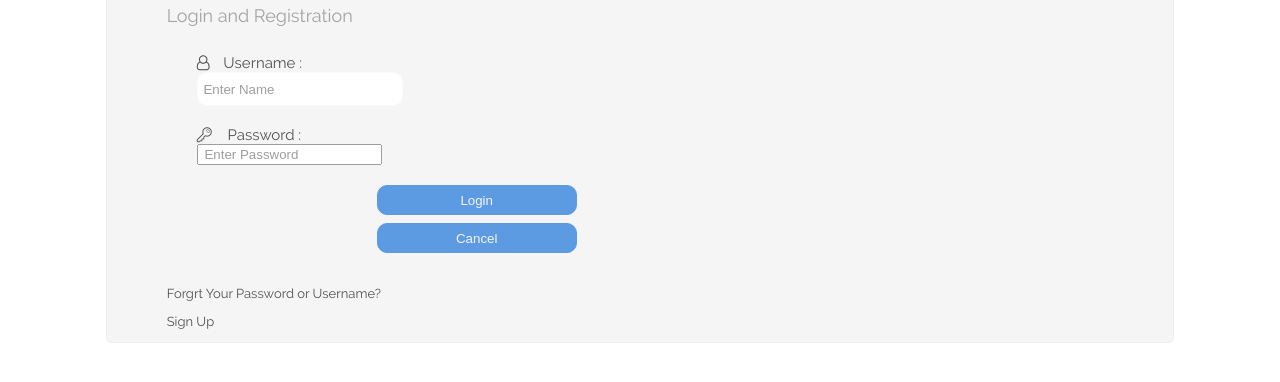
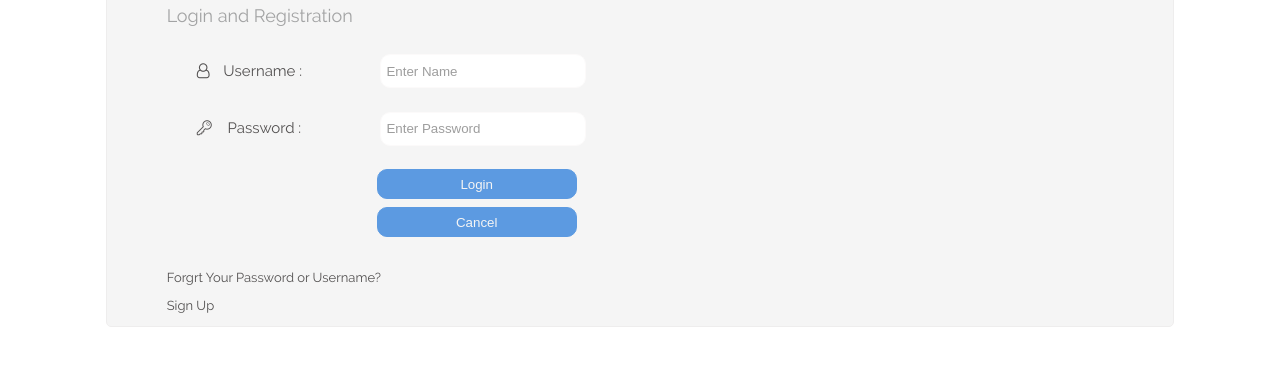
Before and after one commit to ElahehAslani/signin, a plain HTML site: page index.html in a window 1280 px wide. Shown: the part 124-506 px from the top of the page. Drawn offline with Linux system fonts and the light colour scheme.

Commit message:
Add files via upload

```diff
--- a/cssfiles/main.css
+++ b/cssfiles/main.css
@@ -74,6 +74,25 @@ ul {
     height: 30px;
     border-radius: 10px;
     border: 1px solid #FBF9F9;
+}
+
+.form-container input[type=password] {
+    width: 200px;
+    height: 30px;
+    border-radius: 10px;
+    border: 1px solid #FBF9F9;
+}
+
+.username {
+    width: 179px;
+    height: 30px;
+    display: inline-block;
+}
+
+.pasword {
+    width: 179px;
+    height: 30px;
+    display: inline-block;
 }
 
 .register-span {
```
